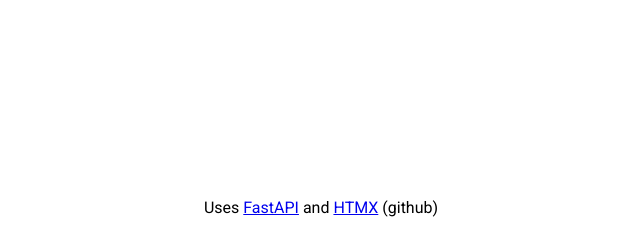
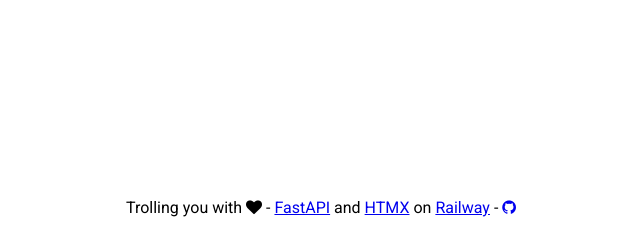
Before and after one commit to heathhenley/github-value, a FastAPI app: page / in a window 1280 px wide. Shown: the part 575-800 px from the top of the page, without its empty margins (319-959 px from the left). Run offline with FastAPI, Linux system fonts and the light colour scheme; some libraries are stand-ins or nearby versions.

Commit message:
nits and tweaks

```diff
--- a/static/style.css
+++ b/static/style.css
@@ -116,3 +116,8 @@ button {
 [data-loading] {
   display: none;
 }
+
+.fa-heart:hover {
+  color: red;
+  scale: 1.2;
+}
--- a/templates/compute/form.html
+++ b/templates/compute/form.html
@@ -2,7 +2,7 @@
   <form
     id="github-search-form"
     class="github-search-form fade-me-in fade-me-out"
-    hx-swap="outerHTML"
+    hx-swap="innerHTML"
     hx-target="#container"
     hx-post="/compute"
     data-loading-target="#loading-indicator"
@@ -16,10 +16,10 @@
     />
     <br />
     <button type="submit" data-loading-disable>Compute Value</button>
-    {% if error %}
-      <div class="error">{{ error }}</div>
-    {% endif %}
   </form>
+  {% if error %}
+    <div class="error">{{ error }}</div>
+  {% endif %}
   <img
     src="/static/spinning-circles.svg"
     alt="Loading"
--- a/templates/share/index.html
+++ b/templates/share/index.html
@@ -1,3 +1,3 @@
 {% extends "shared/_layout.html" %} {% block main_content %}
-{% include "compute/results.html" with context %}
+{% include "compute/results.html" %}
 {% endblock %}
--- a/templates/shared/_layout.html
+++ b/templates/shared/_layout.html
@@ -3,25 +3,32 @@
   <head>
     <meta charset="UTF-8" />
     <title>{% block title %} GitHub Value Calculator {% endblock %}</title>
-    <link rel="stylesheet" href="/static/font-awesome-4.7.0/css/font-awesome.min.css">
+    <link
+      rel="stylesheet"
+      href="/static/font-awesome-4.7.0/css/font-awesome.min.css"
+    />
     <link
       rel="stylesheet"
       href="https://fonts.googleapis.com/css?family=Roboto:400,400italic,600,600italic,700,700italic|Source+Code+Pro:500"
     />
     <link rel="stylesheet" href="/static/style.css" />
-
   </head>
   <body hx-ext="loading-states">
     <nav>
       <a class="navbar-brand" href="/">
-        <h1> How much is your GitHub Account Worth? </h1>
+        <h1>How much is your GitHub Account Worth?</h1>
       </a>
     </nav>
     <main class="main_content">{% block main_content %}{% endblock %}</main>
     <footer>
       <div class="copyright">
-        Uses <a href="https://fastapi.tiangolo.com/">FastAPI</a> and
-        <a href="https://htmx.org" target="_blank">HTMX</a> (github)
+        Trolling you with <i class="fa fa-heart"></i> -
+        <a href="https://fastapi.tiangolo.com/" target="_blank">FastAPI</a> and
+        <a href="https://htmx.org" target="_blank">HTMX</a> on
+        <a href="https://railway.app/" target="_blank">Railway</a> -
+        <a href="https://github.com/heathhenley/github-value"
+          ><i class="fa fa-brands fa-github"></i>
+        </a>
       </div>
     </footer>
     <script src="/static/htmx.min.js"></script>
```
Also changed, not shown: templates/compute/results.html (+7 -1 lines).
